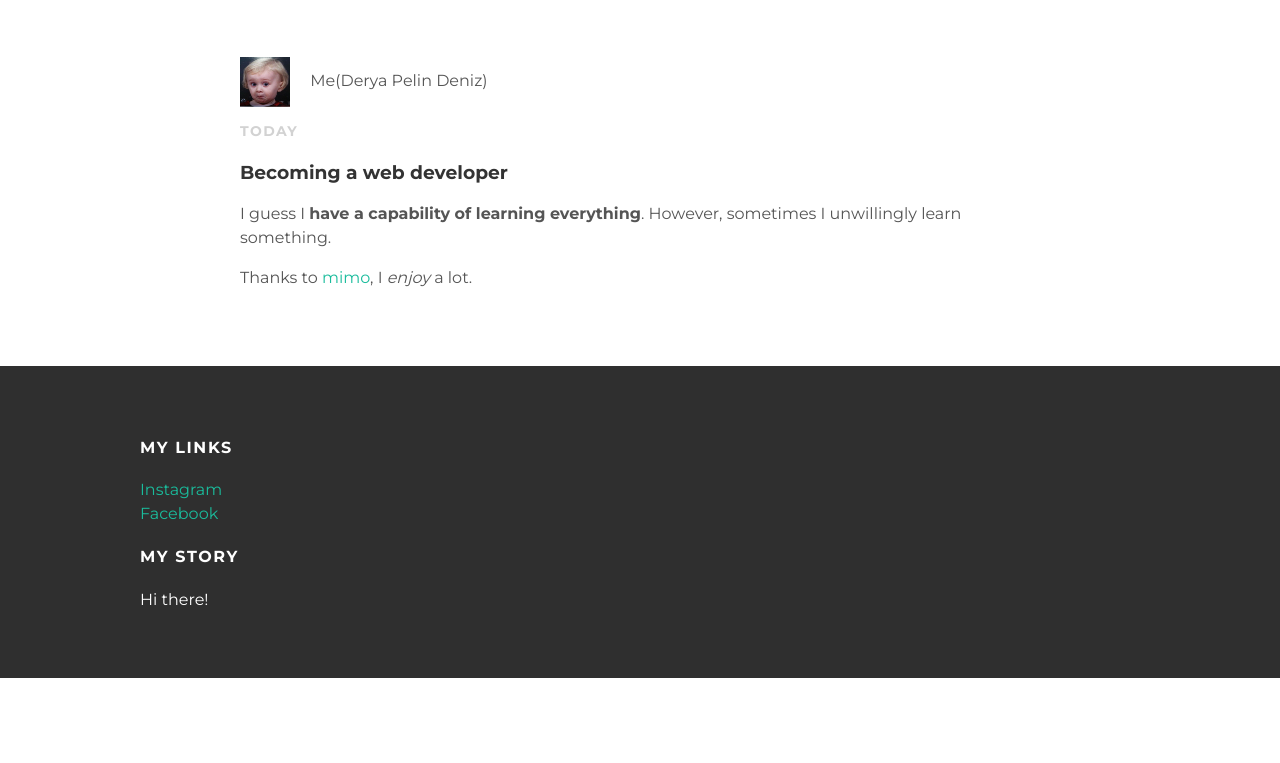
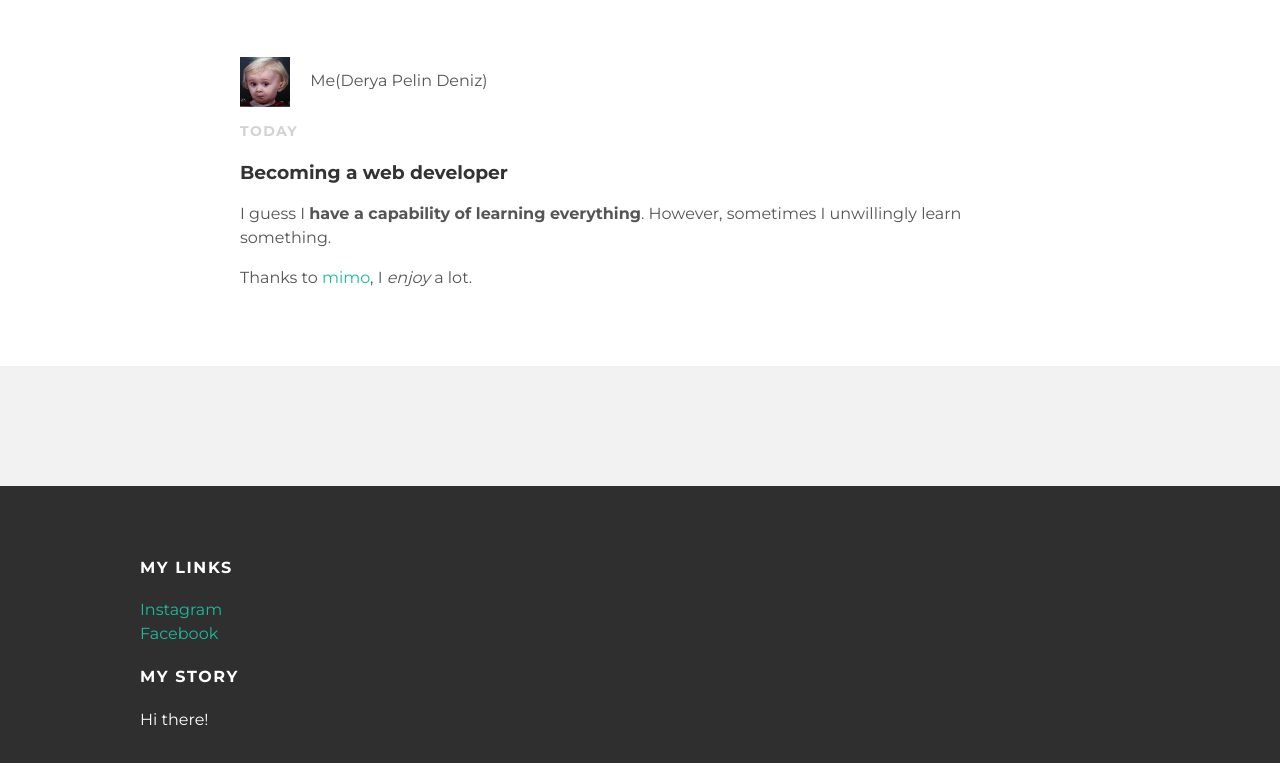
Before and after one commit to pdeniz/pdeniz.github.io, a plain HTML site: page about.html in a window 1280 px wide. Shown: the part 153-916 px from the top of the page. Before the commit the page ends 831 px from the top, so only its background shows below. Drawn offline with Linux system fonts and the light colour scheme.

Commit message:
Update about.html

```diff
--- a/about.html
+++ b/about.html
@@ -31,6 +31,10 @@
         </div>
       </div>
     </div>
+      <div class="post-container">
+        <div class="post">
+        </div>
+    </div>
   </div>
     <div id="footer">
       <div class="container">
```
